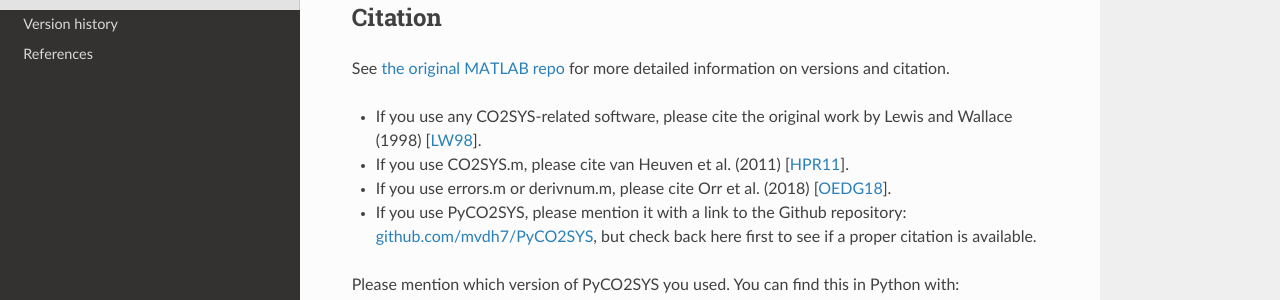
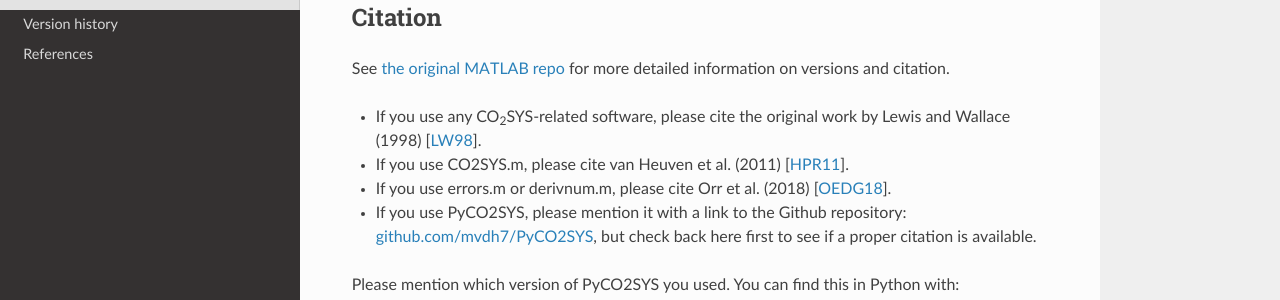
Before and after one commit to mvdh7/PyCO2SYS, an MkDocs documentation site: the page built from docs/index.md, in a window 1280 px wide and 900 px high, scrolled down 507 px. Shown: the part 216-516 px from the top of the window. Built offline with MkDocs 1.6.1, drawn with Linux system fonts in a browser that asks for light colours; nearby versions of some CDN libraries.

Commit message:
Fix HTML typo

```diff
--- a/docs/index.md
+++ b/docs/index.md
@@ -28,7 +28,7 @@ See the [Github repo README](https://github.com/mvdh7/pyco2sys#pyco2sys) for mor
 
 See [the original MATLAB repo](https://github.com/jamesorr/CO2SYS-MATLAB) for more detailed information on versions and citation.
 
-  * If you use any CO2SYS-related software, please cite the original work by Lewis and Wallace (1998) [[LW98](refs/#LW98)].
+  * If you use any CO<sub>2</sub>SYS-related software, please cite the original work by Lewis and Wallace (1998) [[LW98](refs/#LW98)].
   * If you use CO2SYS.m, please cite van Heuven et al. (2011) [[HPR11](refs/#HPR11)].
   * If you use errors.m or derivnum.m, please cite Orr et al. (2018) [[OEDG18](refs/#OEDG18)].
   * If you use PyCO2SYS, please mention it with a link to the Github repository: [github.com/mvdh7/PyCO2SYS](https://github.com/mvdh7/PyCO2SYS), but check back here first to see if a proper citation is available.
```
Also changed, not shown: README.md (+1 -1 lines).
